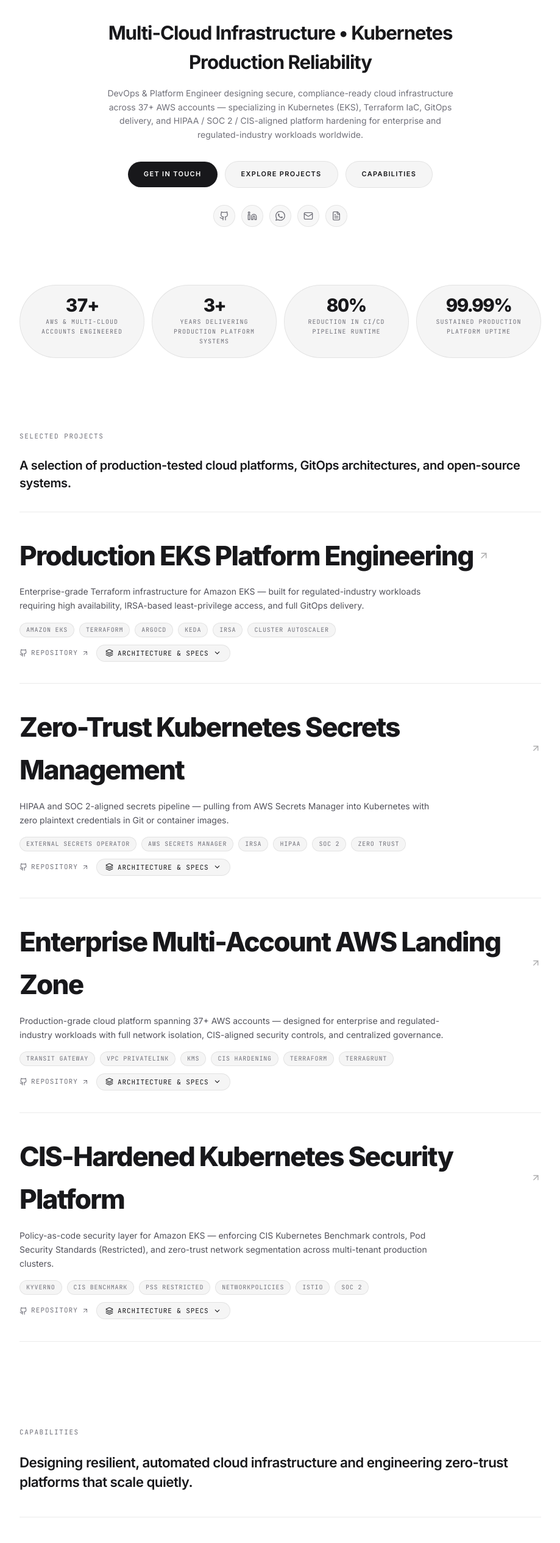
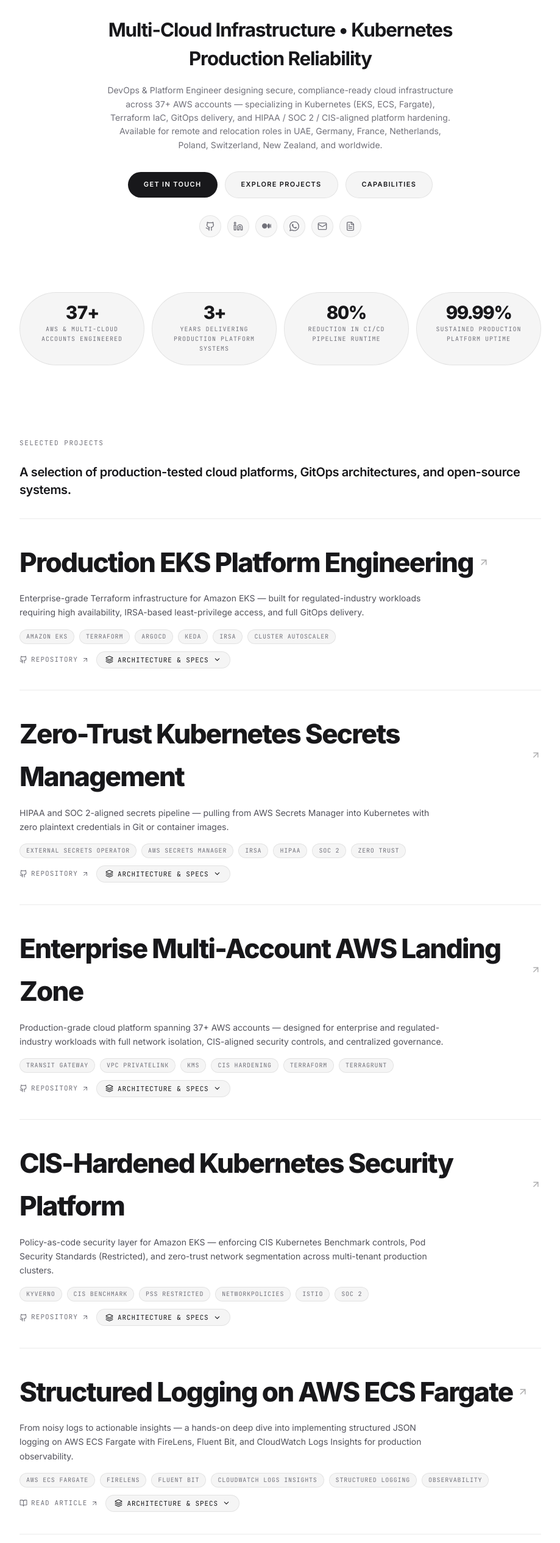
Before and after one commit to JustTalhaRehman/talha-portfolio, a Next.js app: page / in a window 1280 px wide. Shown: the part 267-2797 px from the top of the page at 61% size, without its empty margins (180-1099 px from the left). Built offline with nearby package versions, Linux system fonts and the light colour scheme.

Commit message:
feat(seo): integrate Medium article, enhance regional SEO targeting for UAE, KSA, Europe and NZ

```diff
--- a/src/app/layout.tsx
+++ b/src/app/layout.tsx
@@ -5,8 +5,8 @@ import { TALHA_CONFIG } from '@/lib/constants';
 
 export const metadata: Metadata = {
   metadataBase: new URL('https://talha.devistio.com'),
-  title: `${TALHA_CONFIG.name} | DevOps & Platform Engineer — AWS, Kubernetes & Compliance`,
-  description: `${TALHA_CONFIG.name} is a DevOps & Platform Engineer specializing in secure, HIPAA and SOC 2-ready cloud infrastructure across 37+ AWS accounts — Kubernetes (EKS), Terraform IaC, GitOps delivery, CIS Benchmark hardening, and production reliability engineering for enterprise and regulated-industry teams worldwide.`,
+  title: `${TALHA_CONFIG.name} | DevOps & Platform Engineer — AWS, Kubernetes & Cloud Infrastructure`,
+  description: `${TALHA_CONFIG.name} is a DevOps & Platform Engineer available for remote & relocation roles in UAE, Germany, France, Netherlands, Poland, Switzerland and worldwide — specializing in AWS (EKS, ECS, Fargate), Kubernetes, Terraform IaC, GitOps, HIPAA / SOC 2 / CIS-aligned platform engineering for enterprise and regulated-industry teams.`,
   alternates: {
     canonical: '/',
   },
@@ -22,38 +22,114 @@ export const metadata: Metadata = {
     },
   },
   keywords: [
+    // Personal branding
     'Talha Rehman',
+    'Talha Rehman DevOps',
+    'Talha Rehman Platform Engineer',
+    // Core roles
     'DevOps Engineer',
     'Platform Engineer',
-    'DevSecOps',
+    'Cloud Engineer',
+    'DevSecOps Engineer',
+    'Site Reliability Engineer',
+    'SRE',
+    'Cloud Infrastructure Engineer',
     'Cloud Security Engineer',
+    'Infrastructure Engineer',
+    // Tech stack
+    'AWS DevOps Engineer',
+    'Amazon EKS',
+    'Kubernetes Engineer',
+    'Kubernetes Security',
+    'Terraform Engineer',
+    'OpenTofu',
+    'Terragrunt',
+    'ArgoCD GitOps',
+    'GitOps Engineer',
+    'Grafana LGTM',
+    'AWS ECS Fargate',
+    'FireLens',
+    'Fluent Bit',
+    'Kyverno',
+    'Pod Security Standards',
+    'Infrastructure as Code',
+    'Zero Trust Security',
+    'AWS Multi-Account',
+    // Compliance
     'HIPAA Compliant AWS',
     'SOC 2 Cloud Infrastructure',
     'PCI DSS DevOps',
     'CIS Benchmark Kubernetes',
     'Compliance as Code',
     'Policy as Code',
-    'AWS Multi-Account',
-    'Amazon EKS',
-    'Kubernetes Security',
-    'Terraform',
-    'OpenTofu',
-    'Terragrunt',
-    'ArgoCD GitOps',
-    'Grafana LGTM',
-    'Kyverno',
-    'Pod Security Standards',
-    'Infrastructure as Code',
-    'Zero Trust Security',
+    // UAE / Gulf / KSA
+    'DevOps Engineer UAE',
+    'Cloud Engineer Dubai',
+    'Platform Engineer Abu Dhabi',
+    'DevOps Engineer Saudi Arabia',
+    'DevOps Engineer Riyadh',
+    'Cloud Engineer KSA',
+    'AWS Engineer Gulf',
+    'Kubernetes Engineer UAE',
+    'DevOps Consultant Dubai',
+    'Platform Engineer Dubai',
+    'Remote DevOps Engineer Middle East',
+    // Germany & DACH
+    'DevOps Engineer Germany',
+    'Platform Engineer Berlin',
+    'Cloud Engineer Munich',
+    'Platform Engineer Munich',
+    'DevOps Engineer München',
+    'Kubernetes Engineer Frankfurt',
+    'AWS Engineer Hamburg',
+    'Cloud Infrastructure Engineer Germany',
+    'DevOps Consultant Germany',
+    'SRE Germany',
+    // France
+    'DevOps Engineer France',
+    'Platform Engineer Paris',
+    'Cloud Engineer France',
+    'AWS Engineer Paris',
+    'Site Reliability Engineer Paris',
+    // Poland & CEE
+    'DevOps Engineer Poland',
+    'Platform Engineer Warsaw',
+    'Cloud Engineer Krakow',
+    'AWS Engineer Poland',
+    'DevOps Engineer Wroclaw',
+    // Netherlands
+    'DevOps Engineer Netherlands',
+    'Platform Engineer Amsterdam',
+    'Cloud Engineer Netherlands',
+    'Site Reliability Engineer Amsterdam',
+    // Switzerland
+    'DevOps Engineer Switzerland',
+    'Cloud Engineer Zurich',
+    'Platform Engineer Geneva',
+    // UK & Ireland
+    'DevOps Engineer London',
+    'DevOps Engineer Ireland',
+    'Cloud Engineer Dublin',
+    // New Zealand & APAC
+    'DevOps Engineer New Zealand',
+    'Cloud Engineer Auckland',
+    'Platform Engineer New Zealand',
+    'DevOps Engineer Wellington',
+    // General Europe & remote
+    'DevOps Engineer Europe',
+    'Remote DevOps Engineer Europe',
+    'Remote Cloud Engineer',
+    'Hire DevOps Engineer',
     'Remote DevOps Engineer',
-    'Hire DevOps Engineer',
     'AWS Platform Engineering',
+    'Freelance DevOps Engineer',
+    'Contract DevOps Engineer Europe',
   ],
   authors: [{ name: TALHA_CONFIG.name, url: TALHA_CONFIG.githubUrl }],
   creator: TALHA_CONFIG.name,
   openGraph: {
-    title: `${TALHA_CONFIG.name} | DevOps & Platform Engineer — HIPAA, SOC 2 & AWS`,
-    description: 'Secure, compliance-ready cloud infrastructure across 37+ AWS accounts — Kubernetes (EKS), Terraform, GitOps, HIPAA / SOC 2 / CIS hardening, and 99.99% production uptime.',
+    title: `${TALHA_CONFIG.name} | DevOps & Platform Engineer — AWS, Kubernetes & Cloud`,
+    description: 'DevOps & Platform Engineer available for UAE, Germany, France, Netherlands, Poland & worldwide — AWS (EKS, ECS, Fargate), Kubernetes, Terraform, GitOps, HIPAA / SOC 2 / CIS hardening, 99.99% production uptime.',
     url: 'https://talha.devistio.com',
     siteName: TALHA_CONFIG.name,
     images: [
@@ -70,7 +146,7 @@ export const metadata: Metadata = {
   twitter: {
     card: 'summary',
     title: `${TALHA_CONFIG.name} | DevOps & Platform Engineer`,
-    description: 'HIPAA & SOC 2-aligned platform engineering across AWS, Kubernetes, Terraform, and GitOps. 37+ accounts. 99.99% uptime.',
+    description: 'AWS, Kubernetes, Terraform & GitOps expert. Available for UAE, Germany, France, Netherlands & worldwide. HIPAA / SOC 2 aligned. 99.99% uptime.',
     images: ['/talha-portfolio-logo-solid.png'],
   },
 };
@@ -108,6 +184,7 @@ const jsonLd = {
       '@id': 'https://talha.devistio.com/#person',
       name: TALHA_CONFIG.name,
       jobTitle: TALHA_CONFIG.role,
+      description: 'DevOps & Platform Engineer available for remote and relocation roles — UAE, Dubai, Germany, Berlin, Munich, France, Paris, Netherlands, Amsterdam, Poland, Warsaw, Switzerland, Zurich, New Zealand, Auckland. Expert in AWS, Kubernetes, Terraform, GitOps, HIPAA and SOC 2 compliance.',
       url: 'https://talha.devistio.com',
       email: TALHA_CONFIG.email,
       telephone: TALHA_CONFIG.phone,
@@ -115,24 +192,64 @@ const jsonLd = {
         TALHA_CONFIG.linkedinUrl,
         TALHA_CONFIG.githubUrl,
         TALHA_CONFIG.devistioUrl,
+        TALHA_CONFIG.mediumUrl,
       ],
+      hasOccupation: {
+        '@type': 'Occupation',
+        name: 'DevOps & Platform Engineer',
+        occupationLocation: [
+          { '@type': 'Country', name: 'United Arab Emirates' },
+          { '@type': 'Country', name: 'Saudi Arabia' },
+          { '@type': 'Country', name: 'Germany' },
+          { '@type': 'Country', name: 'France' },
+          { '@type': 'Country', name: 'Netherlands' },
+          { '@type': 'Country', name: 'Poland' },
+          { '@type': 'Country', name: 'Switzerland' },
+          { '@type': 'Country', name: 'New Zealand' },
+          { '@type': 'Country', name: 'Worldwide (Remote)' },
+        ],
+        skills: 'AWS, Kubernetes, EKS, ECS, Fargate, Terraform, OpenTofu, Terragrunt, ArgoCD, GitOps, Grafana, Loki, Prometheus, HIPAA, SOC 2, PCI DSS, CIS Benchmarks, DevSecOps, Platform Engineering',
+      },
       knowsAbout: [
         'DevOps',
         'Platform Engineering',
         'Cloud Architecture',
-        'Kubernetes (EKS)',
+        'AWS (EKS, ECS, Fargate, IAM, VPC, S3, RDS, Route53)',
+        'Kubernetes',
         'Terraform',
         'OpenTofu',
         'Terragrunt',
         'GitOps (ArgoCD)',
+        'Grafana LGTM Observability',
+        'Structured Logging',
+        'FireLens',
+        'Fluent Bit',
+        'CloudWatch Logs Insights',
         'HIPAA Compliance',
         'SOC 2 Type II',
         'PCI DSS',
         'CIS Benchmarks',
         'AWS Multi-Account Landing Zones',
         'DevSecOps',
-        'Grafana LGTM Observability',
+        'Istio Service Mesh',
+        'Kyverno Policy Enforcement',
+        'Zero Trust Security',
       ],
+    },
+    {
+      '@type': 'TechArticle',
+      '@id': 'https://medium.com/@talha32rehman/from-noisy-logs-to-actionable-insights-implementing-structured-logging-on-aws-ecs-fargate-179d5bd221e6#article',
+      headline: 'From Noisy Logs to Actionable Insights: Implementing Structured Logging on AWS ECS Fargate',
+      description: 'Hands-on guide to implementing structured JSON logging on AWS ECS Fargate using FireLens, Fluent Bit, and CloudWatch Logs Insights for production observability and SLO tracking.',
+      url: 'https://medium.com/@talha32rehman/from-noisy-logs-to-actionable-insights-implementing-structured-logging-on-aws-ecs-fargate-179d5bd221e6',
+      author: {
+        '@id': 'https://talha.devistio.com/#person',
+      },
+      publisher: {
+        '@id': 'https://talha.devistio.com/#person',
+      },
+      inLanguage: 'en-US',
+      keywords: 'AWS ECS Fargate, FireLens, Fluent Bit, CloudWatch Logs Insights, Structured Logging, Observability, DevOps',
     },
   ],
 };
--- a/src/components/About.tsx
+++ b/src/components/About.tsx
@@ -40,8 +40,8 @@ export const About = () => {
           <div className="about-pillars-grid">
             <div className="about-col diffuse-reveal">
               <span className="about-col-label">Operating Model</span>
-              <p className="about-col-value">{TALHA_CONFIG.location}</p>
-              <p className="about-col-sub">Distributed cloud collaboration</p>
+              <p className="about-col-value">Remote &amp; Relocation</p>
+              <p className="about-col-sub">Open to UAE, Europe (Germany, France, Netherlands, Poland), New Zealand &amp; Worldwide</p>
             </div>
 
             <div className="about-col diffuse-reveal">
--- a/src/components/Contact.tsx
+++ b/src/components/Contact.tsx
@@ -51,6 +51,15 @@ export const Contact = () => {
         </a>
         <span className="contact-channel-separator" />
         <a
+          href={TALHA_CONFIG.mediumUrl}
+          target="_blank"
+          rel="noopener noreferrer"
+          className="contact-channel-item"
+        >
+          Medium
+        </a>
+        <span className="contact-channel-separator" />
+        <a
           href={TALHA_CONFIG.whatsappUrl}
           target="_blank"
           rel="noopener noreferrer"
--- a/src/components/Hero.tsx
+++ b/src/components/Hero.tsx
@@ -13,6 +13,18 @@ const WhatsAppIcon = ({ size = 16 }: { size?: number }) => (
     aria-hidden="true"
   >
     <path d="M17.472 14.382c-.297-.149-1.758-.867-2.03-.967-.273-.099-.471-.148-.67.15-.197.297-.767.966-.94 1.164-.173.199-.347.223-.644.075-.297-.15-1.255-.463-2.39-1.475-.883-.788-1.48-1.761-1.653-2.059-.173-.297-.018-.458.13-.606.134-.133.298-.347.446-.52.149-.174.198-.298.298-.497.099-.198.05-.371-.025-.52-.075-.149-.669-1.612-.916-2.207-.242-.579-.487-.5-.669-.51-.173-.008-.371-.01-.57-.01-.198 0-.52.074-.792.372-.272.297-1.04 1.016-1.04 2.479 0 1.462 1.065 2.875 1.213 3.074.149.198 2.096 3.2 5.077 4.487.709.306 1.262.489 1.694.625.712.227 1.36.195 1.871.118.571-.085 1.758-.719 2.006-1.413.248-.694.248-1.289.173-1.413-.074-.124-.272-.198-.57-.347m-5.421 7.403h-.004a9.87 9.87 0 01-5.031-1.378l-.361-.214-3.741.982.998-3.648-.235-.374a9.86 9.86 0 01-1.51-5.26c.001-5.45 4.436-9.884 9.888-9.884 2.64 0 5.122 1.03 6.988 2.898a9.825 9.825 0 012.893 6.994c-.003 5.45-4.437 9.884-9.885 9.884m8.413-18.297A11.815 11.815 0 0012.05 0C5.495 0 .16 5.335.157 11.892c0 2.096.547 4.142 1.588 5.945L.057 24l6.305-1.654a11.882 11.882 0 005.683 1.448h.005c6.554 0 11.89-5.335 11.893-11.893a11.821 11.821 0 00-3.48-8.413z"/>
+  </svg>
+);
+
+const MediumIcon = ({ size = 16 }: { size?: number }) => (
+  <svg
+    width={size}
+    height={size}
+    viewBox="0 0 24 24"
+    fill="currentColor"
+    aria-hidden="true"
+  >
+    <path d="M13.54 12a6.8 6.8 0 01-6.77 6.82A6.8 6.8 0 010 12a6.8 6.8 0 016.77-6.82A6.8 6.8 0 0113.54 12zM20.96 12c0 3.54-1.51 6.42-3.38 6.42-1.87 0-3.39-2.88-3.39-6.42s1.52-6.42 3.39-6.42 3.38 2.88 3.38 6.42M24 12c0 3.17-.53 5.75-1.19 5.75-.66 0-1.19-2.58-1.19-5.75s.53-5.75 1.19-5.75C23.47 6.25 24 8.83 24 12z"/>
   </svg>
 );
 
@@ -71,6 +83,16 @@ export const Hero = () => {
           <Linkedin size={16} />
         </a>
         <a
+          href={TALHA_CONFIG.mediumUrl}
+          target="_blank"
+          rel="noopener noreferrer"
+          className="social-circle"
+          aria-label="Medium Technical Articles"
+          title="Medium Articles"
+        >
+          <MediumIcon size={15} />
+        </a>
+        <a
           href={TALHA_CONFIG.whatsappUrl}
           target="_blank"
           rel="noopener noreferrer"
--- a/src/components/Projects.tsx
+++ b/src/components/Projects.tsx
@@ -1,7 +1,7 @@
 'use client';
 
 import React, { useState } from 'react';
-import { ArrowUpRight, Github, ChevronDown, CheckCircle2, Layers } from 'lucide-react';
+import { ArrowUpRight, Github, ChevronDown, CheckCircle2, Layers, BookOpen } from 'lucide-react';
 import { PROJECTS, ProjectItem } from '@/lib/constants';
 
 const ProjectCard = ({ project }: { project: ProjectItem }) => {
@@ -42,6 +42,19 @@ const ProjectCard = ({ project }: { project: ProjectItem }) => {
             >
               <Github size={13} />
               <span>Repository</span>
+              <ArrowUpRight size={12} />
+            </a>
+          )}
+
+          {project.mediumUrl && (
+            <a
+              href={project.mediumUrl}
+              target="_blank"
+              rel="noopener noreferrer"
+              className="project-source-btn"
+            >
+              <BookOpen size={13} />
+              <span>Read Article</span>
               <ArrowUpRight size={12} />
             </a>
           )}
--- a/src/lib/constants.ts
+++ b/src/lib/constants.ts
@@ -10,6 +10,7 @@ export interface ProjectItem {
   subdesc?: string;
   link: string;
   github?: string;
+  mediumUrl?: string;
   tags: string[];
   highlights?: string[];
 }
@@ -29,15 +30,16 @@ export const TALHA_CONFIG = {
   brandName: 'Talha',
   role: 'DevOps & Platform Engineer',
   tagline: 'Multi-Cloud Infrastructure · Kubernetes · HIPAA & SOC 2 Compliant Platforms',
-  shortBio: 'DevOps & Platform Engineer designing secure, compliance-ready cloud infrastructure across 37+ AWS accounts — specializing in Kubernetes (EKS), Terraform IaC, GitOps delivery, and HIPAA / SOC 2 / CIS-aligned platform hardening for enterprise and regulated-industry workloads worldwide.',
-  location: 'Remote · Working Worldwide',
-  availability: 'Available for Cloud, Platform & Compliance Engineering Worldwide',
+  shortBio: 'DevOps & Platform Engineer designing secure, compliance-ready cloud infrastructure across 37+ AWS accounts — specializing in Kubernetes (EKS, ECS, Fargate), Terraform IaC, GitOps delivery, and HIPAA / SOC 2 / CIS-aligned platform hardening. Available for remote and relocation roles in UAE, Germany, France, Netherlands, Poland, Switzerland, New Zealand, and worldwide.',
+  location: 'Remote · Available Worldwide',
+  availability: 'Open to Remote & Relocation — UAE · Germany · France · Netherlands · Poland · New Zealand · Worldwide',
   email: 'talha@devistio.com',
   phone: '+92 315 6569204',
   whatsappUrl: 'https://wa.me/923156569204',
   linkedinUrl: 'https://www.linkedin.com/in/talha-rehman-devops-engineer/',
   githubUrl: 'https://github.com/JustTalhaRehman',
   devistioUrl: 'https://devistio.com',
+  mediumUrl: 'https://medium.com/@talha32rehman',
   resumeUrl: 'mailto:talha@devistio.com?subject=Request%20for%20CV%20%E2%80%94%20Talha%20Rehman&body=Hi%20Talha%2C%0A%0AI%20came%20across%20your%20portfolio%20(talha.devistio.com)%20and%20would%20like%20to%20request%20an%20updated%20copy%20of%20your%20CV%20%2F%20Resume.%0A%0ALooking%20forward%20to%20connecting%20with%20you.%0A%0ABest%20regards%2C',
 };
 
@@ -141,6 +143,20 @@ export const PROJECTS: ProjectItem[] = [
       'Non-root UID enforcement and full Linux capabilities drop on every pod',
       'Default-deny ingress/egress NetworkPolicies with explicit allow rules per service',
       'Istio REGISTRY_ONLY egress gateway — blocks all undeclared external traffic',
+    ],
+  },
+  {
+    title: 'Structured Logging on AWS ECS Fargate',
+    desc: 'From noisy logs to actionable insights — a hands-on deep dive into implementing structured JSON logging on AWS ECS Fargate with FireLens, Fluent Bit, and CloudWatch Logs Insights for production observability.',
+    subdesc: 'A practical engineering walkthrough covering structured log schema design, FireLens sidecar configuration, Fluent Bit routing rules, and CloudWatch Logs Insights queries — transforming raw container output into queryable, alertable observability data aligned to production SLOs.',
+    link: 'https://medium.com/@talha32rehman/from-noisy-logs-to-actionable-insights-implementing-structured-logging-on-aws-ecs-fargate-179d5bd221e6',
+    mediumUrl: 'https://medium.com/@talha32rehman/from-noisy-logs-to-actionable-insights-implementing-structured-logging-on-aws-ecs-fargate-179d5bd221e6',
+    tags: ['AWS ECS Fargate', 'FireLens', 'Fluent Bit', 'CloudWatch Logs Insights', 'Structured Logging', 'Observability'],
+    highlights: [
+      'FireLens log router sidecar with custom Fluent Bit output configuration',
+      'Structured JSON log schema for queryable, filterable container logs',
+      'CloudWatch Logs Insights queries for error rate, latency, and SLO alerting',
+      'Zero-code-change log enrichment — metadata injected at the infrastructure layer',
     ],
   },
 ];
```
Also changed, not shown: 1 other file (tests, documents, lock files or other folders).
